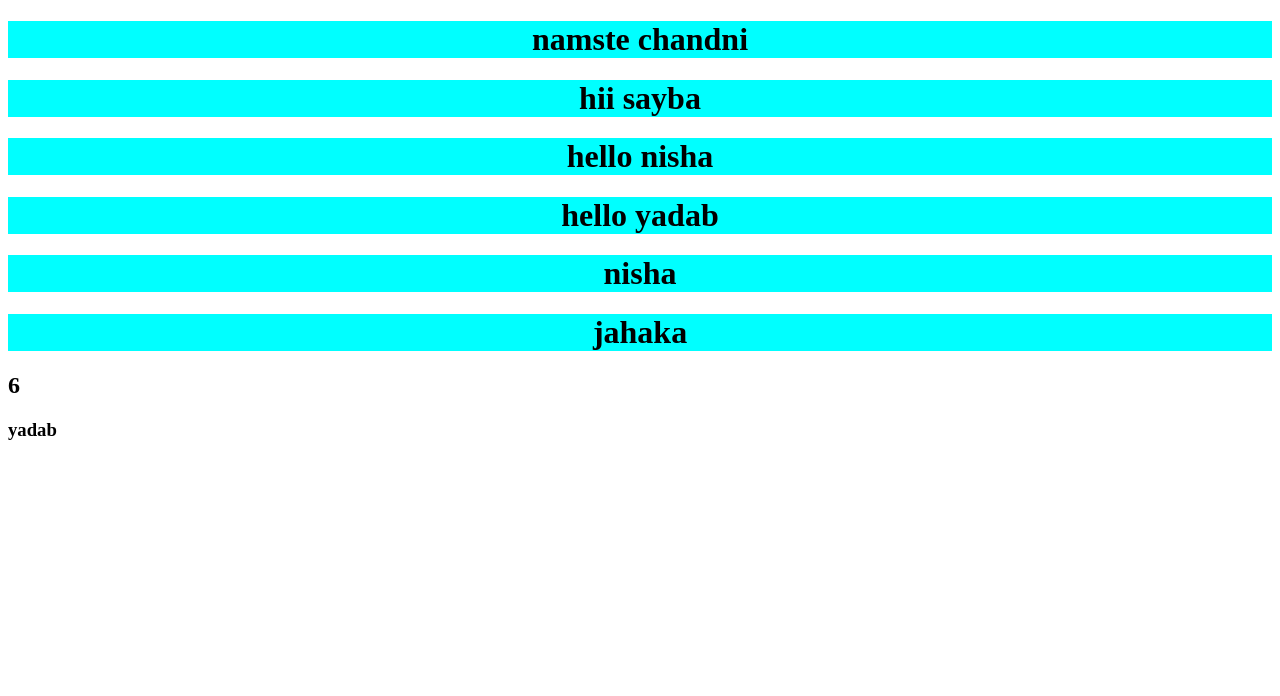
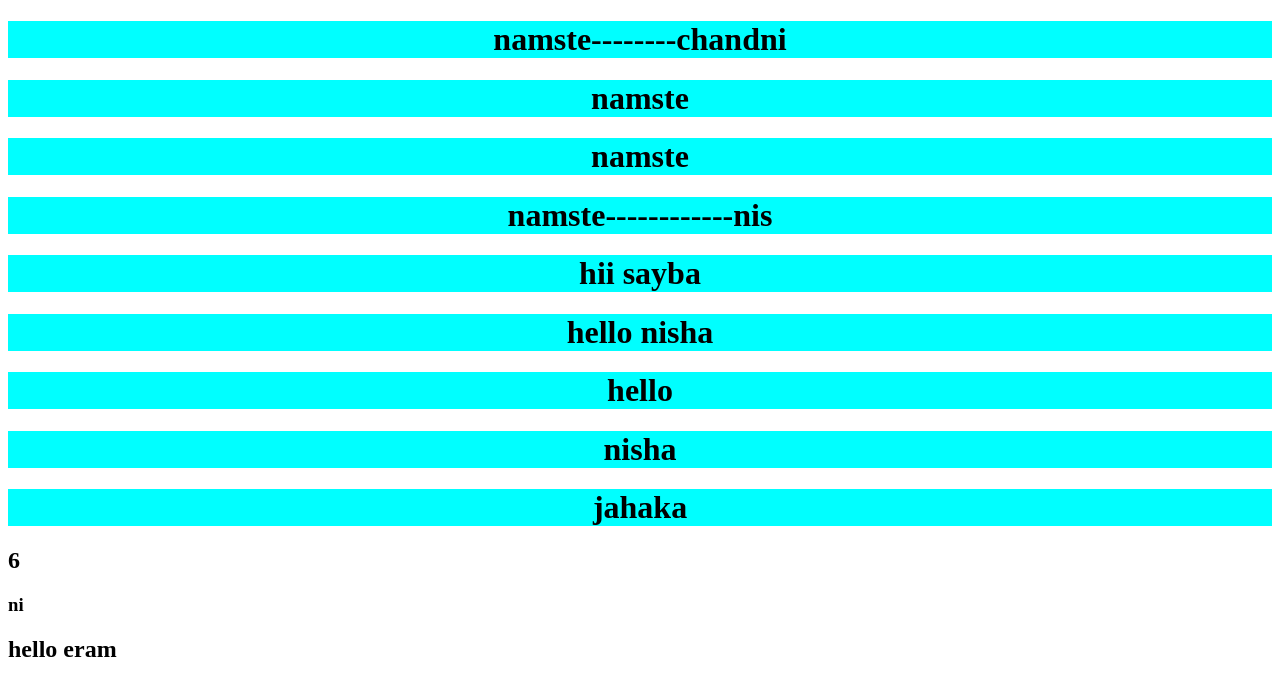
Before and after one commit to Nishayadav1/Meraki_Bootcamp, a React (Create React App) app in the folder react/react-new/: page / in a window 1280 px wide. Shown: the top 696 px of the page. Built offline with nearby package versions, Linux system fonts and the light colour scheme.

Commit message:
arrow fuction

```diff
--- a/react/react-new/package.json
+++ b/react/react-new/package.json
@@ -6,6 +6,7 @@
     "@testing-library/jest-dom": "^5.17.0",
     "@testing-library/react": "^13.4.0",
     "@testing-library/user-event": "^13.5.0",
+    "prop-types": "^15.8.1",
     "react": "^18.3.1",
     "react-dom": "^18.3.1",
     "react-scripts": "5.0.1",
--- a/react/react-new/src/App.js
+++ b/react/react-new/src/App.js
@@ -1,25 +1,28 @@
 import React from 'react'
 import './App.css'
-import Header from './components/Header'
-import Props from './components/Props'
-import Home from './components/Home'
-let a='yadab'
+import Header from './components/Header';
+import Props from './components/Props';
+import Home from './components/Home';
+import Arrowfn from './components/Arrowfn';
+let a="ni"
 const App = () => {
   return (
     <>
     <Home/>
-    <Header/>
+    <Header />
     <Props name="nisha"/>
-    <Props name={a}/>
+    <Props age={a}/>
     <div>
     <h1>nisha</h1>
     <h1>jahaka</h1>
     <h2>{2+4}</h2>
     <h3>{a}</h3>
     </div>
+    <Arrowfn/>
     </>
   )
 }
+
 
 export default App
 
--- /dev/null
+++ b/react/react-new/src/components/Arrowfn.jsx
@@ -0,0 +1,11 @@
+import React from 'react'
+
+function Arrowfn() {
+  return (
+    <div>
+      <h2>hello eram</h2>
+    </div>
+  )
+}
+
+export default Arrowfn
--- a/react/react-new/src/components/Home.jsx
+++ b/react/react-new/src/components/Home.jsx
@@ -1,9 +1,12 @@
 import React from 'react'
-import Person from './person'
+import Person from './Person'
 
 function Home(prop1) {
   return (
-    <Person name="  chandni"/>
+    <>
+    <Person name="--------chandni"/>
+    <Person age='------------nis'/>
+    </>
   )
 }
 
--- /dev/null
+++ b/react/react-new/src/components/Person.jsx
@@ -0,0 +1,18 @@
+import React from 'react'
+import PropTypes from 'prop-types'
+
+function Person(p) {
+  return (
+    <div>
+       <h1>namste{p.name}</h1>
+       <h1>namste{p.age}</h1>
+    </div>
+  )
+}
+
+Person.prototype={
+  name:PropTypes.string,
+  age:PropTypes.number
+}
+
+export default Person
--- a/react/react-new/src/components/person.jsx
+++ /dev/null
@@ -1,10 +0,0 @@
-import React from 'react'
-
-function person(p) {
-  return (
-    <div>
-       <h1>namste{p.name}</h1>
-    </div>
-  )
-}
-export default person
```
Also changed, not shown: 1 other file (tests, documents, lock files or other folders).
